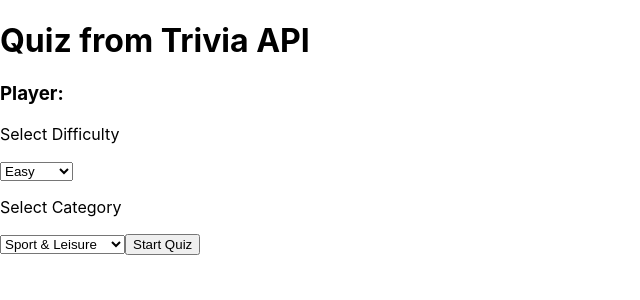
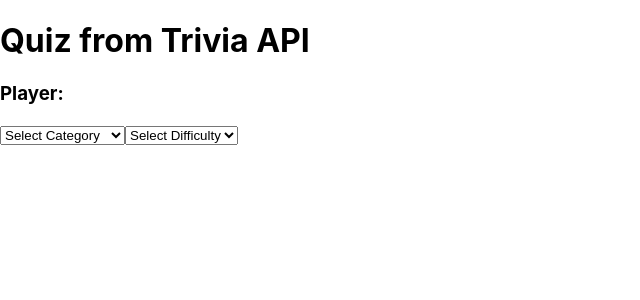
Before and after one commit to azayakaWen/emelie_wensberg-testing_typescript-quiz_app, a React (Create React App) app: page /quiz in a window 1280 px wide. Shown: the top 300 px of the page, without its empty margins (0-640 px from the left). Built offline with nearby package versions, Linux system fonts and the light colour scheme.

Commit message:
Added timer for quiz

```diff
--- a/src/Pages/Quiz.tsx
+++ b/src/Pages/Quiz.tsx
@@ -1,153 +1,206 @@
-import React, { useState } from "react"
+import React, { useState, useEffect } from "react"
 import { fetchQuizQuestions, QuestionState } from "../services/API"
 import { Difficulty, Category } from "../enums/enums"
-import Config, { TOTAL_QUESTIONS } from "../QuizConfig"
-import { Difficulties, Categories } from "../constans/constans"
-import QuestionCard from "../components/Questioncard"
+import {
+  TOTAL_QUESTIONS,
+  difficultySelections,
+  categorySelections,
+  COUNTDOWN,
+} from "../QuizConfig"
+import { QuestionCard } from "../components/Questioncard"
 
-export type AnswerObject = {
+export type AnswerType = {
   question: string
   answer: string
   correct: boolean
   correctAnswer: string
+  difficultySelections: string
 }
 
 export const Quiz = () => {
   const [questions, setQuestions] = useState<QuestionState[]>([])
   const [number, setNumber] = useState<number>(0)
-  const [userAnswers, setUserAnswers] = useState<AnswerObject[]>([])
+  const [userAnswers, setUserAnswers] = useState<AnswerType[]>([])
   const [score, setScore] = useState<number>(0)
-  const [gameOver, setGameOver] = useState(true)
+  const [gameOver, setGameOver] = useState<boolean>(true)
   const [difficulty, setDifficulty] = useState<string>("")
   const [category, setCategory] = useState<string>("")
   const [loading, setLoading] = useState(false)
-  const [complete, setComplete] = useState<boolean>(false)
+  const [questionClock, setQuestionClock] = useState<boolean>(false)
+  const [pauseTime, setPauseTime] = useState<boolean>(false)
+  const [pauseCountDown, setPauseCountdown] = useState<number>(3)
+  const [questionCountdown, setQuestionCountdown] = useState<number>(COUNTDOWN)
 
-  // const handleDifficulty = (e: React.ChangeEvent<HTMLSelectElement>) => {
-  //   //@ts-ignore
-  //   setDifficulty(e.target.value)
-  // }
+  //Give random value from list of categories
+  const randomCategories = categorySelections.sort(() => Math.random() - 0.5)
 
-  const shuffledCategories = Categories.sort(() => Math.random() - 0.5)
+  //For timer
+  useEffect(() => {
+    if (questionClock) {
+      const elapsedTime: number = 0
+      if (questionCountdown > elapsedTime) {
+        setTimeout(() => {
+          setQuestionCountdown(questionCountdown - 1)
+        }, 1000)
+      }
+    }
+  }, [questionClock, questionCountdown])
 
+  useEffect(() => {
+    if (pauseTime) {
+      const elapsedTime: number = 0
+      if (pauseCountDown > elapsedTime) {
+        setTimeout(() => {
+          setPauseCountdown(pauseCountDown - 1)
+        }, 1000)
+      }
+
+      if (pauseCountDown === elapsedTime) {
+        setPauseTime(false)
+        setPauseCountdown(3)
+      }
+    }
+  }, [pauseTime, pauseCountDown])
+
+  //When starting quiz
   const startQuiz = async () => {
+    setPauseTime(true)
     setNumber(0)
     setLoading(true)
     setGameOver(false)
-    setComplete(false)
-
+    setQuestionClock(true)
+    setQuestionCountdown(COUNTDOWN + pauseCountDown)
     if (!difficulty) {
       setDifficulty("easy")
     }
 
-    const newQuestions = await fetchQuizQuestions(
+    const newGame = await fetchQuizQuestions(
       (difficulty || "easy") as Difficulty,
       category as Category
     )
-
-    setQuestions(newQuestions)
+    setQuestions(newGame)
     setScore(0)
     setUserAnswers([])
     setLoading(false)
   }
 
+  //Check if answer is correct and handle score
   const checkAnswer = (e: React.MouseEvent<HTMLButtonElement>) => {
     if (!gameOver) {
       const answer = e.currentTarget.value
+
       const correct = questions[number].correctAnswer === answer
 
-      if (correct) setScore((prev) => prev + 1)
-      setCategory("")
+      setQuestionClock(false)
+
+      if (correct) {
+        setScore((prev) => prev + 1)
+        setCategory("")
+      }
 
       const answerObject = {
         question: questions[number].question,
-        correctAnswer: questions[number].correctAnswer,
         answer,
         correct,
-        questionDifficulty: difficulty,
+        difficultySelection: difficulty,
+        correctAnswer: questions[number].correctAnswer,
       }
+      //@ts-ignore
       setUserAnswers((prev) => [...prev, answerObject])
     }
   }
 
+  //To get the next question
   const handleNext = async () => {
-    const newQuestions = await fetchQuizQuestions(
+    setPauseTime(true)
+    setNumber((prev) => prev + 1)
+    setQuestionClock(true)
+    setQuestionCountdown(COUNTDOWN + pauseCountDown)
+
+    const newGame = await fetchQuizQuestions(
       difficulty as Difficulty,
       category as Category
     )
 
-    setQuestions(newQuestions)
+    setQuestions(newGame)
 
-    if (number === Config.totalQuestions) {
+    if (number === TOTAL_QUESTIONS) {
       setGameOver(true)
     } else {
-      setComplete(true)
+      setNumber((prev) => prev)
     }
   }
 
+  //Get player name value from local storage
   const player = localStorage.getItem("user")
 
   return (
-    <div className="App">
+    <div>
       <h3>Player: {player}</h3>
+
+      {!gameOver ? <p>Score: {score}</p> : null}
+
+      {pauseTime ? (
+        <h3>{pauseCountDown}</h3>
+      ) : (
+        <>
+          {!gameOver && <h3>Time left: {questionCountdown}</h3>}
+
+          {!category && (
+            <>
+              <select onChange={(e) => setCategory(e.target.value)}>
+                <option>Select Category</option>
+                {randomCategories.slice(0, 3).map((selections, index) => (
+                  <option value={selections.id} key={index}>
+                    {selections.name}
+                  </option>
+                ))}
+              </select>
+            </>
+          )}
+        </>
+      )}
 
       {!difficulty && (
         <>
-          <p>Select Difficulty</p>
           <select onChange={(e) => setDifficulty(e.target.value)}>
-            {Difficulties.map((options, index) => (
-              <option value={options.id} key={index}>
-                {options.name}
+            <option>Select Difficulty</option>
+            {difficultySelections.map((selections, index) => (
+              <option value={selections.name} key={index}>
+                {selections.id}
               </option>
             ))}
           </select>
         </>
       )}
 
-      {!category && (
+      {gameOver || userAnswers.length === TOTAL_QUESTIONS ? (
         <>
-          <p>Select Category</p>
-          <select onChange={(e) => setCategory(e.target.value)}>
-            {shuffledCategories.slice(0, 3).map((options, index) => (
-              <option value={options.id} key={index}>
-                {options.name}
-              </option>
-            ))}
-          </select>
+          {difficulty && category ? (
+            <button onClick={startQuiz}>Start</button>
+          ) : null}
         </>
-      )}
-      {gameOver || userAnswers.length === Config.totalQuestions ? (
-        <button
-          onClick={() => {
-            startQuiz()
-          }}
-        >
-          Start Quiz
-        </button>
       ) : null}
+
+      {loading ? <p>Loading question.....</p> : null}
 
       {!loading && !gameOver && (
         <QuestionCard
           questionNr={number + 1}
+          question={questions[number].question}
+          answers={questions[number].answers}
           totalQuestions={TOTAL_QUESTIONS}
-          question={questions[0].question}
-          answers={questions[0].answers}
           userAnswer={userAnswers ? userAnswers[number] : undefined}
           callback={checkAnswer}
+          quiestionCountDown={questionCountdown}
         />
       )}
 
       {!gameOver &&
       !loading &&
       userAnswers.length === number + 1 &&
-      number !== Config.totalQuestions - 1 ? (
-        <button
-          onClick={() => {
-            handleNext()
-          }}
-        >
-          Next Question
-        </button>
+      number !== TOTAL_QUESTIONS - 1 ? (
+        <button onClick={handleNext}>Next question</button>
       ) : null}
     </div>
   )
--- a/src/QuizConfig.ts
+++ b/src/QuizConfig.ts
@@ -1,10 +1,32 @@
+export const difficultySelections = [
+  { id: 'EASY', name: 'easy' },
+  { id: 'MEDIUM', name: 'medium' },
+  { id: 'HARD', name: 'hard' },
+  { id: 'RANDOM', name: 'random' }
+]
+
+export const categorySelections = [
+  { id: 'arts_and_literature', name: 'Arts & Literature' },
+  { id: 'film_and_tv', name: 'Film & TV' },
+  { id: 'food_and_drink', name: 'Food & Drink' },
+  { id: 'general_knowledge', name: 'General Knowledge' },
+  { id: 'geography', name: 'Geography' },
+  { id: 'history', name: 'History' },
+  { id: 'music', name: 'Music' },
+  { id: 'science', name: 'Science' },
+  { id: 'society_and_culture', name: 'Society & Culture' },
+  { id: 'sport_and_leisure', name: 'Sport & Leisure' }
+]
+
 
 export const TOTAL_QUESTIONS: number = 9
 export const URL = "https://the-trivia-api.com/api/questions?"
+export const COUNTDOWN: number = 30
 
 const Config = {
   totalQuestions: TOTAL_QUESTIONS,
-  url: URL
+  url: URL,
+  countdown: COUNTDOWN
 }
 
 export default Config
--- a/src/components/Questioncard.tsx
+++ b/src/components/Questioncard.tsx
@@ -1,38 +1,49 @@
 import React from "react"
 import Config from "../QuizConfig"
 
-import { AnswerObject } from "../Pages/Quiz"
+import { AnswerType } from "../Pages/Quiz"
 
 type Props = {
   question: string
   answers: string[]
   callback: (e: React.MouseEvent<HTMLButtonElement>) => void
-  userAnswer: AnswerObject | undefined
+  userAnswer: AnswerType | undefined
   questionNr: number
   totalQuestions: number
+  quiestionCountDown: number
 }
 
 const totalQuestions = Config.totalQuestions
 
-const QuestionCard: React.FC<Props> = ({
+export const QuestionCard = ({
   question,
   answers,
   callback,
   userAnswer,
   questionNr,
-}) => {
+  quiestionCountDown,
+}: Props) => {
   return (
     <div>
       <p>
         {questionNr} / {totalQuestions}
       </p>
-      <p dangerouslySetInnerHTML={{ __html: question }} />
+
+      <p>{question}</p>
 
       <div>
-        {answers.map((answer, index) => (
-          <div key={index}>
-            <button disabled={!!userAnswer} value={answer} onClick={callback}>
-              <span dangerouslySetInnerHTML={{ __html: answer }} />
+        {answers.map((answer) => (
+          <div key={answer}>
+            <button
+              style={{
+                backgroundColor:
+                  userAnswer?.correctAnswer === answer ? "green" : "",
+              }}
+              value={answer}
+              disabled={!!userAnswer || quiestionCountDown === 0}
+              onClick={callback}
+            >
+              {answer}
             </button>
           </div>
         ))}
@@ -40,5 +51,3 @@ const QuestionCard: React.FC<Props> = ({
     </div>
   )
 }
-
-export default QuestionCard
--- a/src/constans/constans.ts
+++ /dev/null
@@ -1,19 +0,0 @@
-export const Difficulties = [
-  { id: 'easy', name: 'Easy' },
-  { id: 'medium', name: 'Medium' },
-  { id: 'hard', name: 'Hard' },
-  { id: 'random', name: 'Random' }
-]
-
-export const Categories = [
-  { id: 'arts_and_literature', name: 'Arts & Literature' },
-  { id: 'film_and_tv', name: 'Film & TV' },
-  { id: 'food_and_drink', name: 'Food & Drink' },
-  { id: 'general_knowledge', name: 'General Knowledge' },
-  { id: 'geography', name: 'Geography' },
-  { id: 'history', name: 'History' },
-  { id: 'music', name: 'Music' },
-  { id: 'science', name: 'Science' },
-  { id: 'society_and_culture', name: 'Society & Culture' },
-  { id: 'sport_and_leisure', name: 'Sport & Leisure' }
-]
--- a/src/services/API.ts
+++ b/src/services/API.ts
@@ -13,8 +13,8 @@ const randomDifficulties = (difficulty: string) => {
   return difficulty
 }
 
-export const fetchQuizQuestions =async (difficulty: Difficulty, category: Category) => {
-  const endpoint = `${Config.url}${category}&limit=${Config.totalQuestions}&difficulty=${randomDifficulties(difficulty)}`
+export const fetchQuizQuestions =async (difficulty: Difficulty, categories: Category) => {
+  const endpoint = `https://the-trivia-api.com/api/questions?categories=${categories}&limit=${Config.totalQuestions}&difficulty=${randomDifficulties(difficulty)}`
   const data = await (await fetch(endpoint)).json()
   console.log(data)
   return data.map((question: Question) => ({
```
